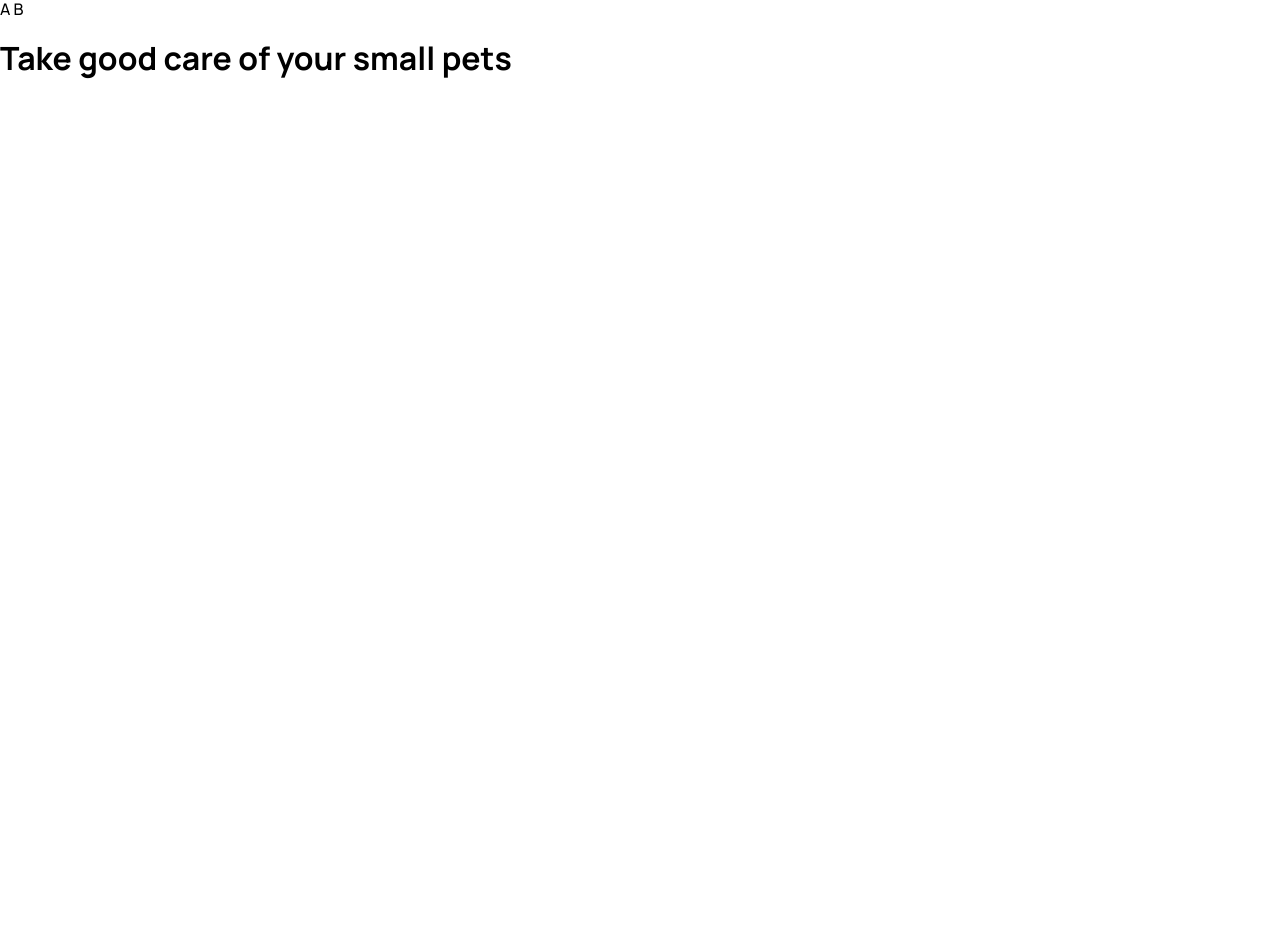
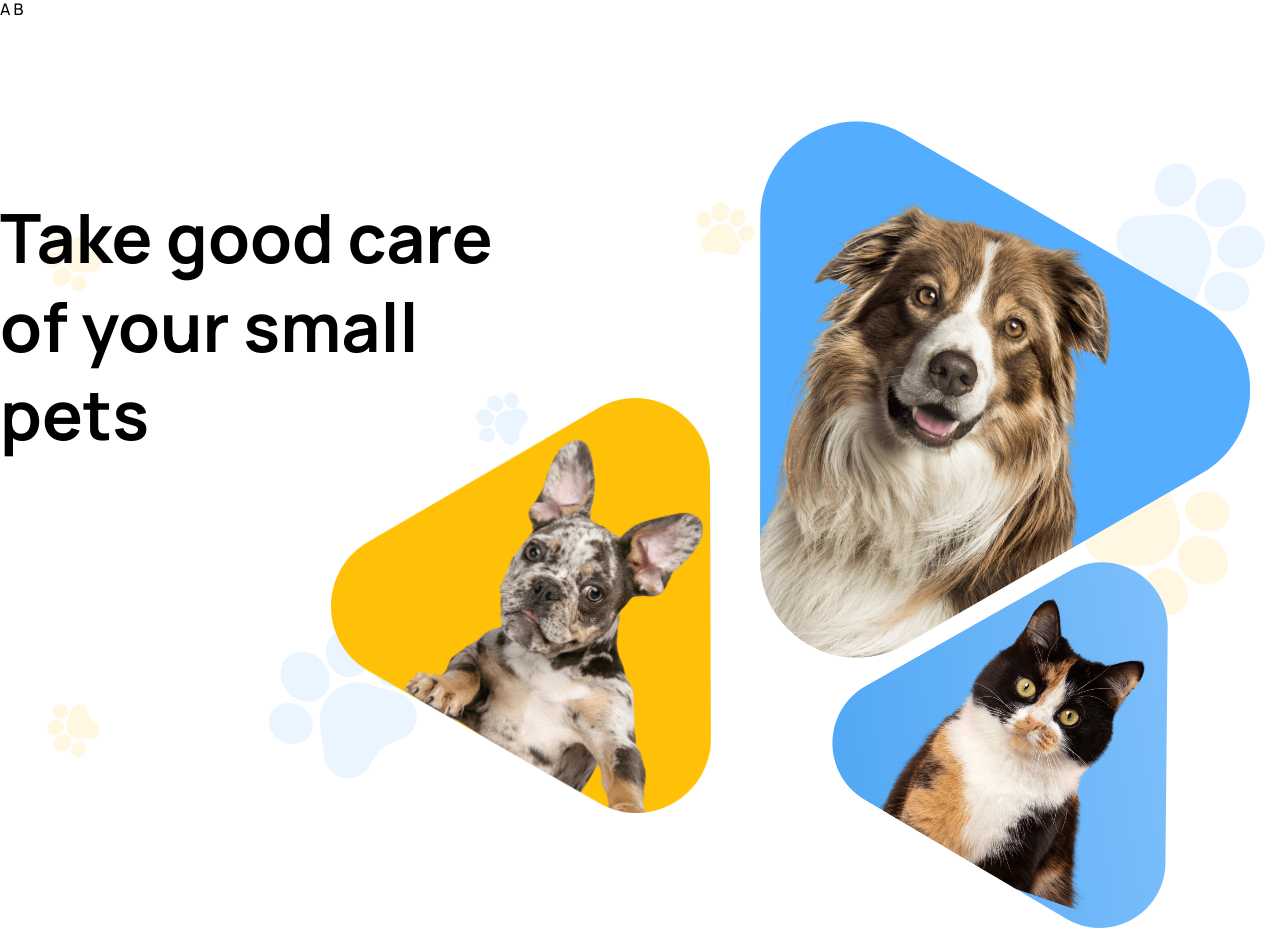
Before and after one commit to lassandra85/group_project_6_final, a React (Create React App) app: page /group_project_6_final/main in a window 1280 px wide. Before the commit the page ends 800 px from the top, so only its background shows below. Built offline with nearby package versions, Linux system fonts and the light colour scheme.

Commit message:
end main css

```diff
--- a/src/index.css
+++ b/src/index.css
@@ -31,3 +31,14 @@ code {
   font-family: source-code-pro, Menlo, Monaco, Consolas, 'Courier New',
     monospace;
 }
+
+ul{
+  list-style: none;
+  margin: 0;
+  padding: 0;
+}
+
+li{
+  display: block;
+  list-style: none;
+}
--- a/src/pages/MainPage/MainPage.jsx
+++ b/src/pages/MainPage/MainPage.jsx
@@ -1,14 +1,14 @@
-
+import css from "./MainPage.module.css"
 const MainPage = () => {
     return (
-        <div className="mainContainer">
+        <div className={css.mainContainer}>
 
-            <h1 className="mainTitle">Take good care of your small pets</h1>
-            <div className="imageContainer">
-               <div className="imageOne"></div>
-               <div className="imageTwo"></div>
-               <div className="imageThree"></div>
-            </div>
+            <h1 className={css.mainTitle}>Take good care of your small pets</h1>
+            <ul className={css.imageContainer}>
+               <li className={css.imageOne}></li>
+               <li className={css.imageTwo}></li>
+               <li className={css.imageThree}></li>
+            </ul>
         </div>
     );
 }
--- a/src/pages/MainPage/MainPage.module.css
+++ b/src/pages/MainPage/MainPage.module.css
@@ -19,6 +19,15 @@ import desktop2x_3 from '../../image/main_img/3desktop2x.png' */
 
 
 }
+.mainTitle{
+    max-width: 280px;
+    height: 88px;
+    margin-top: 32px;
+    font-weight: 700;
+    font-size: 32px;
+    line-height: 1.38;
+    color:var(--text-color-primary);
+}
 
 
 .imageContainer{
@@ -31,6 +40,7 @@ import desktop2x_3 from '../../image/main_img/3desktop2x.png' */
 }
 
 .imageOne{
+    display: block;
     position:absolute;
     width: 183px;
     height: auto;
@@ -40,26 +50,68 @@ import desktop2x_3 from '../../image/main_img/3desktop2x.png' */
 
 }
 
+.imageTwo{
+    position: absolute;
+    width: 235px;
+    height: auto;
+    right: -45px;
+    bottom: 131px;
+    content: url('../../image/main_img/2mobile2x.png');
+}
+
+.imageThree{
+    position: absolute;
+    width: 165px;
+    height: auto;
+    bottom: -5px;
+    right: 1px;
+    content: url('../../image/main_img/3mobile2x.png');
+}
+
 
 
 @media(min-width:768px){
     .mainContainer{
         background-image: url('../../image/bg_tablet2x.png');
     }
+    .mainTitle{
+        max-width: 588px;
+        height: 200px;
+        margin-top: 80px;
+        font-size: 68px;
+        line-height: 1,47;
+    }
     .imageContainer{
         height: 820px;
         width: 768px;
         margin-top: 20px;
         margin-left: -30px;
+
     }
     .imageOne{
-
+        width:380px;
+        bottom: 112px;
+        left: -45px;
+        content:url('../../image/main_img/1tablet2x.png');
+    }
+    .imageTwo{
+        bottom: 280px;
+        width: 490px;
+        right: -74px;
+        content: url('../../image/main_img/2tablet2x.png');
+    }
+    .imageThree{
+        bottom: 12px;
+        right: 12px;
+        width: 332px;
+        content: url('../../image/main_img/3tablet2x.png');
     }
 }
 
-@media(min-width:768px){
+@media(min-width:1280px){
     .mainContainer{
         background-image: url('../../image/bg_desktop2x.png');
+        flex-direction: row;
     }
     .imageContainer{
         right: 0;
@@ -67,4 +119,28 @@ import desktop2x_3 from '../../image/main_img/3desktop2x.png' */
         height: 570px;
         top: 180px;
     }
+    .imageOne{
+        width: 380px;
+        bottom: -25px;
+        left: -140px;
+        content: url('../../image/main_img/1desktop2x.png');
+    }
+    .imageTwo{
+        bottom: 130px;
+        right:30px;
+        width: 490px;
+        content: url('../../image/main_img/2desktop2x.png');
+    }
+    .imageThree{
+        bottom: -140px;
+        right: 112px;
+        width: 336px;
+        content: url('../../image/main_img/3desktop2x.png');
+    }
+    .mainTitle{
+        max-width: 501px;
+        height: 264px;
+        margin-top:175px;
+        line-height: 1.3;
+    }
 }
```
